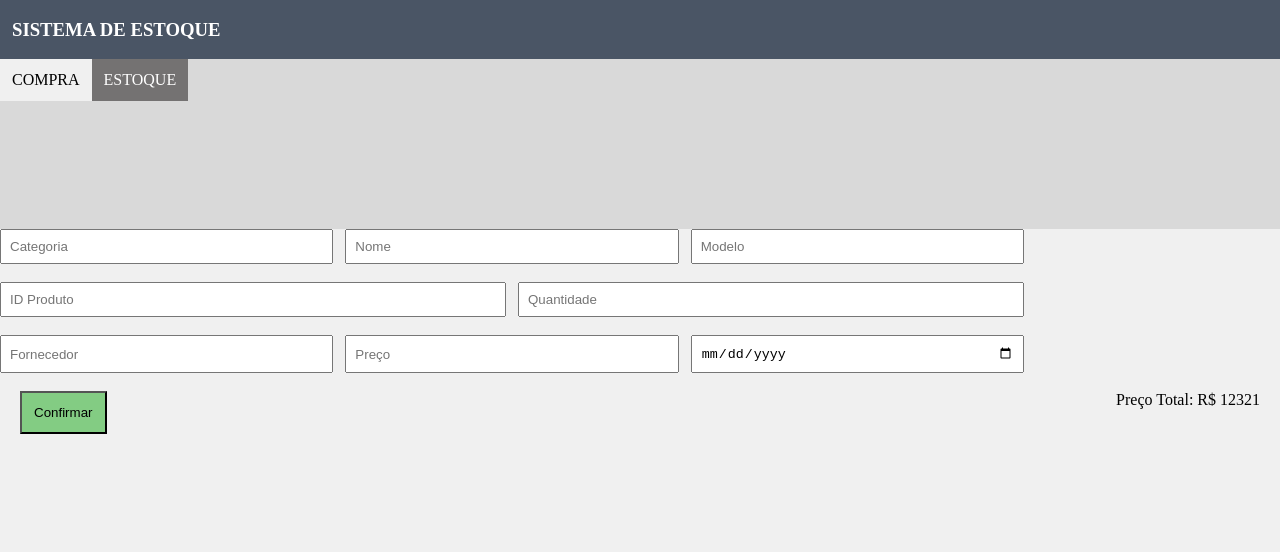
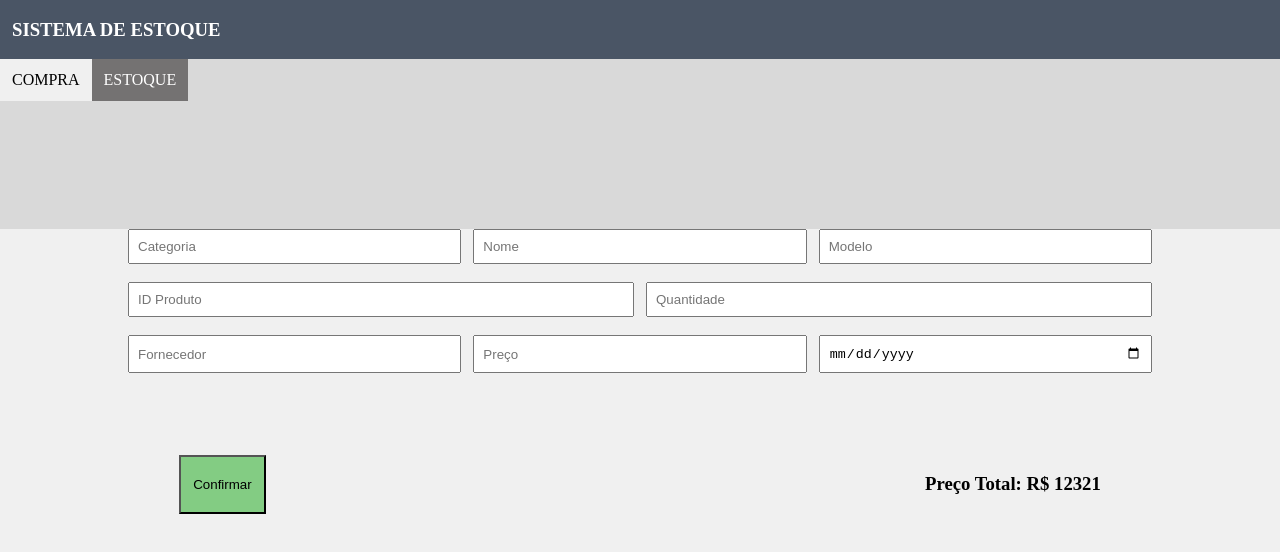
Before and after one commit to GabrielMendesR/PI_Estoque, a plain HTML site: page Compra.html in a window 1280 px wide. Drawn offline with Linux system fonts and the light colour scheme.

Commit message:
09/11/2023

```diff
--- a/Compra.html
+++ b/Compra.html
@@ -45,16 +45,17 @@
             <input type="text" placeholder="Preço" class="input-prop" style="flex: 1">
             <input type="date" placeholder="Data" class="input-prop" style="flex: 1">
           </div>
-          <div style="display: flex; justify-content: space-between; padding: 0 20px;">
-            <div>
-              <button style="padding: 12px; background-color: rgb(131, 204, 131);">Confirmar</button>
+
+            <div style="width: 80%; margin-top: 5%; display: flex; justify-content: space-between;">
+
+                <button style="padding: 12px; background-color: rgb(131, 204, 131); margin-left: 5%;">Confirmar</button>
+
+
+                <h3 style="margin-right: 5%;">Preço Total: R$ 12321</h3>
+
             </div>
-            <div>
-              Preço Total: R$ 12321
-            </div>
-          </div>
-          <div>
 
+        <div>
           </div>
         </div>
       </div>
--- a/styles.css
+++ b/styles.css
@@ -11,8 +11,8 @@ html, body{
     display: flex;
     flex-direction: column;
     gap: 18px;
-    margin-top:
-    10%;
+    margin-top: 10%;
+    align-items: center;
 }
 
 .flex {
```
